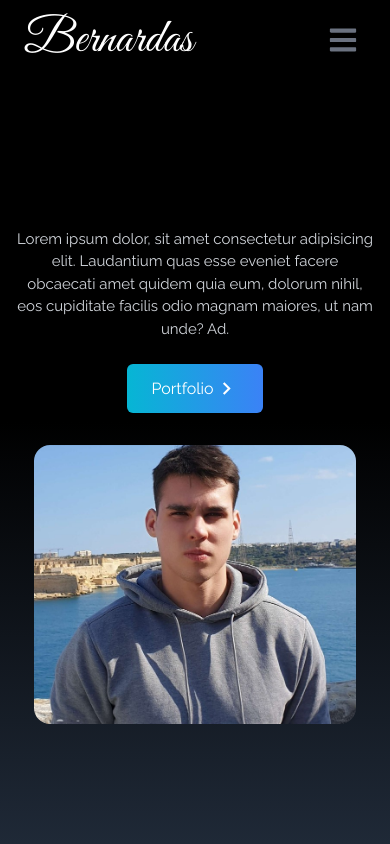
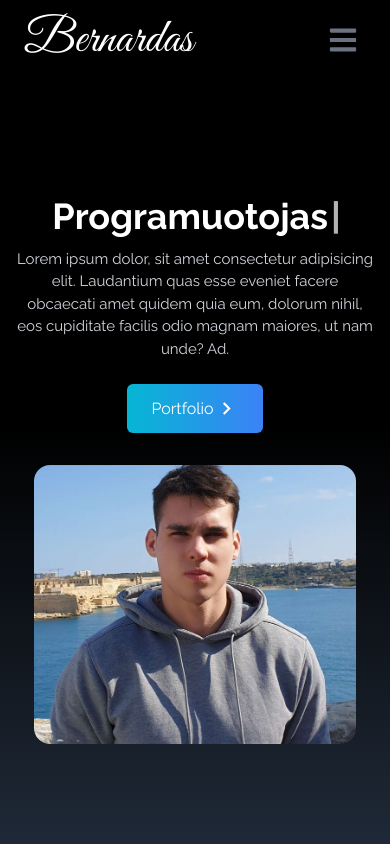
Before and after one commit to bernardas77/port-ber, a React (Create React App) app: page / in a window 390 px wide. Shown: the top 844 px of the page. Built offline with nearby package versions, Linux system fonts and the light colour scheme.

Commit message:
changed react-typed to react-simple-typewriter package

```diff
--- a/package.json
+++ b/package.json
@@ -12,6 +12,7 @@
     "react-icons": "^4.10.1",
     "react-scripts": "5.0.1",
     "react-scroll": "^1.8.9",
+    "react-simple-typewriter": "^5.0.1",
     "web-vitals": "^2.1.4"
   },
   "scripts": {
--- a/src/components/Home.jsx
+++ b/src/components/Home.jsx
@@ -1,16 +1,25 @@
 import React from 'react'
 import HeroImage from '../assets/heroimage.jpg'
 import {MdKeyboardArrowRight} from 'react-icons/md'
-// import Typed from 'react-typed';
+import { useTypewriter, Cursor} from 'react-simple-typewriter';
 import { Link } from 'react-scroll'
 
 const Home = () => {
+
+  const [text] = useTypewriter({
+    words: ['Mokinys', 'Studentas', 'Programuotojas'],
+    loop: {}
+  })
+
   return (
     <div name='home' className='h-screen w-full bg-gradient-to-b from-black via-black to-gray-800 pt-14 md:pt-0'>
       <div className='max-w-md md:max-w-screen-lg mx-auto flex flex-col items-center justify-center h-full px-4 md:flex-row pt-10 md:pt-0'>
         <div className='flex flex-col justify-center items-center text-center'>
           <div className='flex flex-row'>
-            {/* <Typed className='break-all text-4xl md:text-5xl lg:text-7xl font-bold text-white' strings={['Mokinys', 'Studentas', 'Programuotojas']} typeSpeed={90} backSpeed={90} backDelay={1500} loop/> */}
+            <p className='break-all text-4xl md:text-5xl lg:text-7xl font-bold text-white'>{text}</p>
+            <span className='text-4xl md:text-5xl lg:text-7xl font-bold text-white'>
+              <Cursor />
+            </span>
           </div>
 
           <p className='text-gray-300 pt-3 md:pt-6 pb-4 w-[100%] md:w-[90%] text-[15px] md:text-[20px]'>
```
Also changed, not shown: 1 other file (tests, documents, lock files or other folders).
